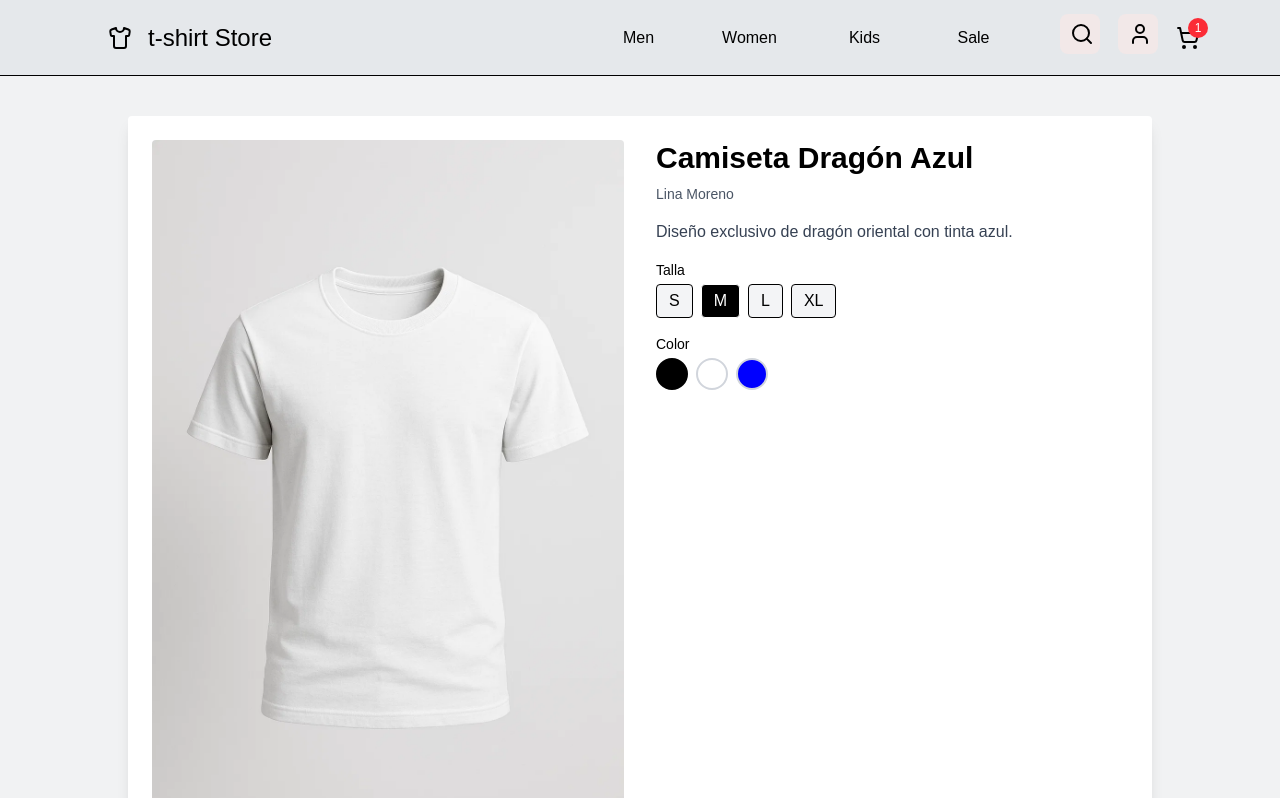
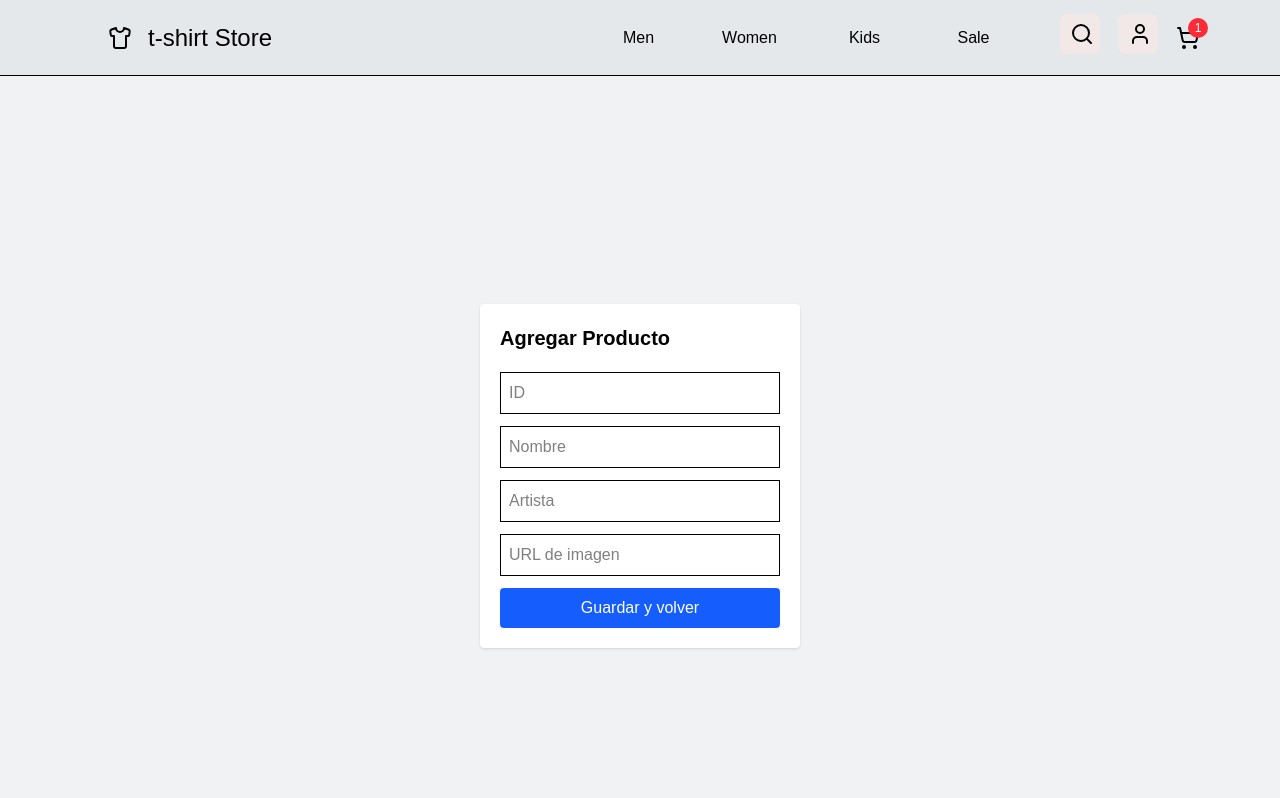
Before and after one commit to NicolasCorredor29/t-shirt-website, a Next.js app in the folder frontend/front-fis/: page /formulario in a window 1280 px wide. Shown: the top 798 px of the page. Built offline with nearby package versions, Linux system fonts and the light colour scheme.

Commit message:
Creación formulario

```diff
--- /dev/null
+++ b/frontend/front-fis/src/app/formulario/page.tsx
@@ -0,0 +1,75 @@
+// app/formulario/page.tsx
+"use client";
+
+import { useRouter } from "next/navigation";
+import { useState } from "react";
+
+export default function FormularioPage() {
+  const router = useRouter();
+
+  const [formData, setFormData] = useState({
+    id: "",
+    name: "",
+    artist: "",
+    image: "",
+  });
+
+  const handleChange = (e: React.ChangeEvent<HTMLInputElement>) => {
+    const { name, value } = e.target;
+    setFormData((prev) => ({ ...prev, [name]: value }));
+  };
+
+  const handleSubmit = (e: React.FormEvent) => {
+    e.preventDefault();
+
+    // Aquí puedes guardar en una API o localStorage (opcional)
+    console.log("Producto guardado:", formData);
+
+    // Redirige de vuelta a la página principal
+    router.push("/");
+  };
+
+  return (
+    <main className="flex justify-center items-center min-h-screen bg-[#F1F2F3]">
+      <form
+        onSubmit={handleSubmit}
+        className="flex flex-col gap-3 p-5 bg-white rounded shadow w-80"
+      >
+        <h2 className="text-xl font-bold mb-2 text-black">Agregar Producto</h2>
+
+        <input
+          className="border p-2 text-black"
+          name="id"
+          value={formData.id}
+          onChange={handleChange}
+          placeholder="ID"
+        />
+        <input
+          className="border p-2 text-black"
+          name="name"
+          value={formData.name}
+          onChange={handleChange}
+          placeholder="Nombre"
+        />
+        <input
+          className="border p-2 text-black"
+          name="artist"
+          value={formData.artist}
+          onChange={handleChange}
+          placeholder="Artista"
+        />
+        <input
+          className="border p-2 text-black"
+          name="image"
+          value={formData.image}
+          onChange={handleChange}
+          placeholder="URL de imagen"
+        />
+
+        <button type="submit" className="bg-blue-600 text-white p-2 rounded">
+          Guardar y volver
+        </button>
+      </form>
+    </main>
+  );
+}
--- a/frontend/front-fis/src/app/page.tsx
+++ b/frontend/front-fis/src/app/page.tsx
@@ -1,5 +1,7 @@
 "use client";
+import { useState } from "react";
 import { Tarjeta } from "@/components/tarjeta";
+import Link from "next/link";
 
 export default function Home() {
   return (
@@ -22,6 +24,9 @@ export default function Home() {
             <div className="bg-[#F2E8E8] flex justify-center w-24 h-8 rounded-[8px] pr-4 pl-4 gap-2">
               <button>Kids</button>
             </div>
+            <Link href="/formulario">
+              <button>Agregar Producto</button>
+            </Link>
           </article>
           <article className="w-full min-h-165 p-4 gap-3">
             <Tarjeta />
```
